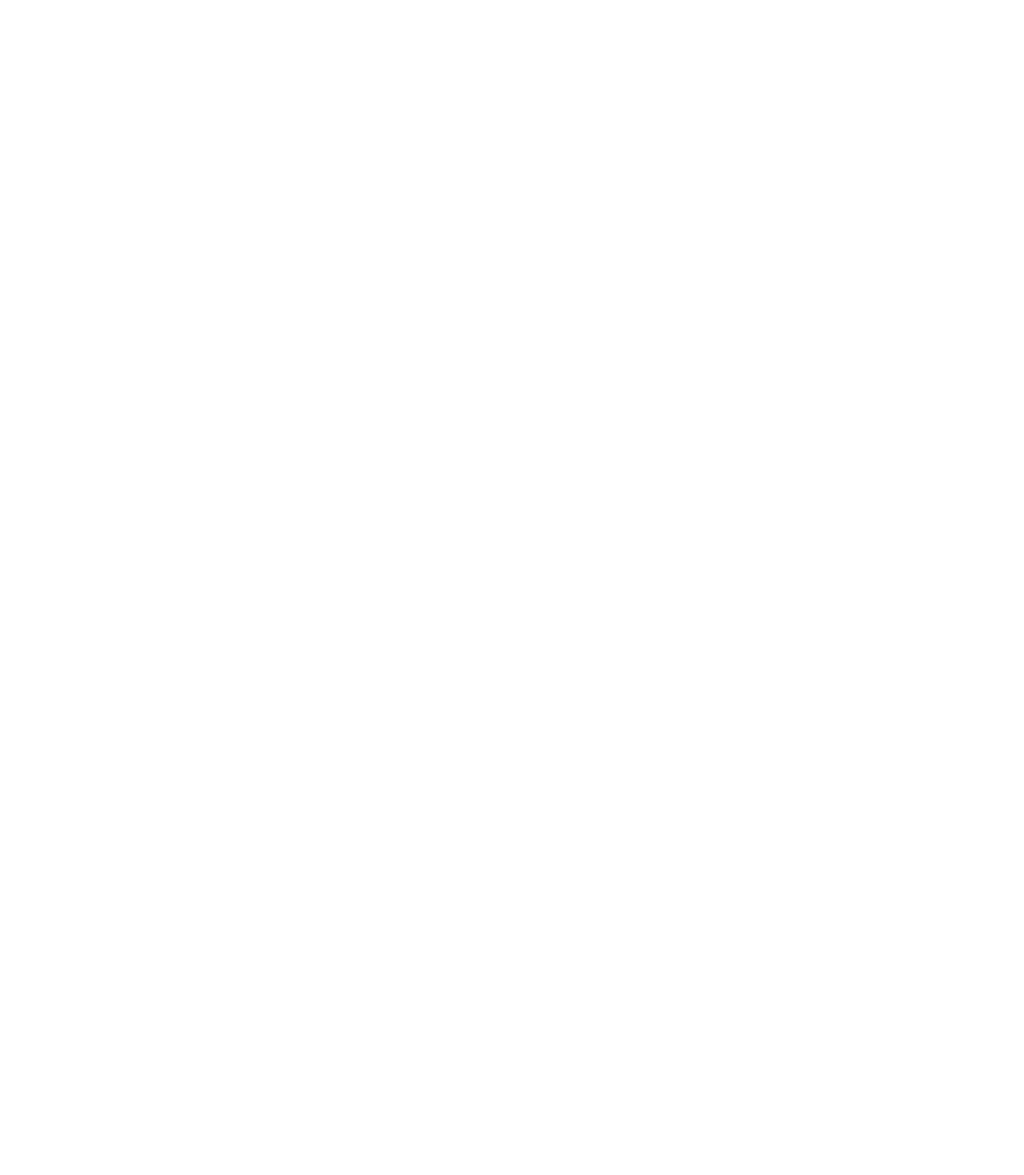
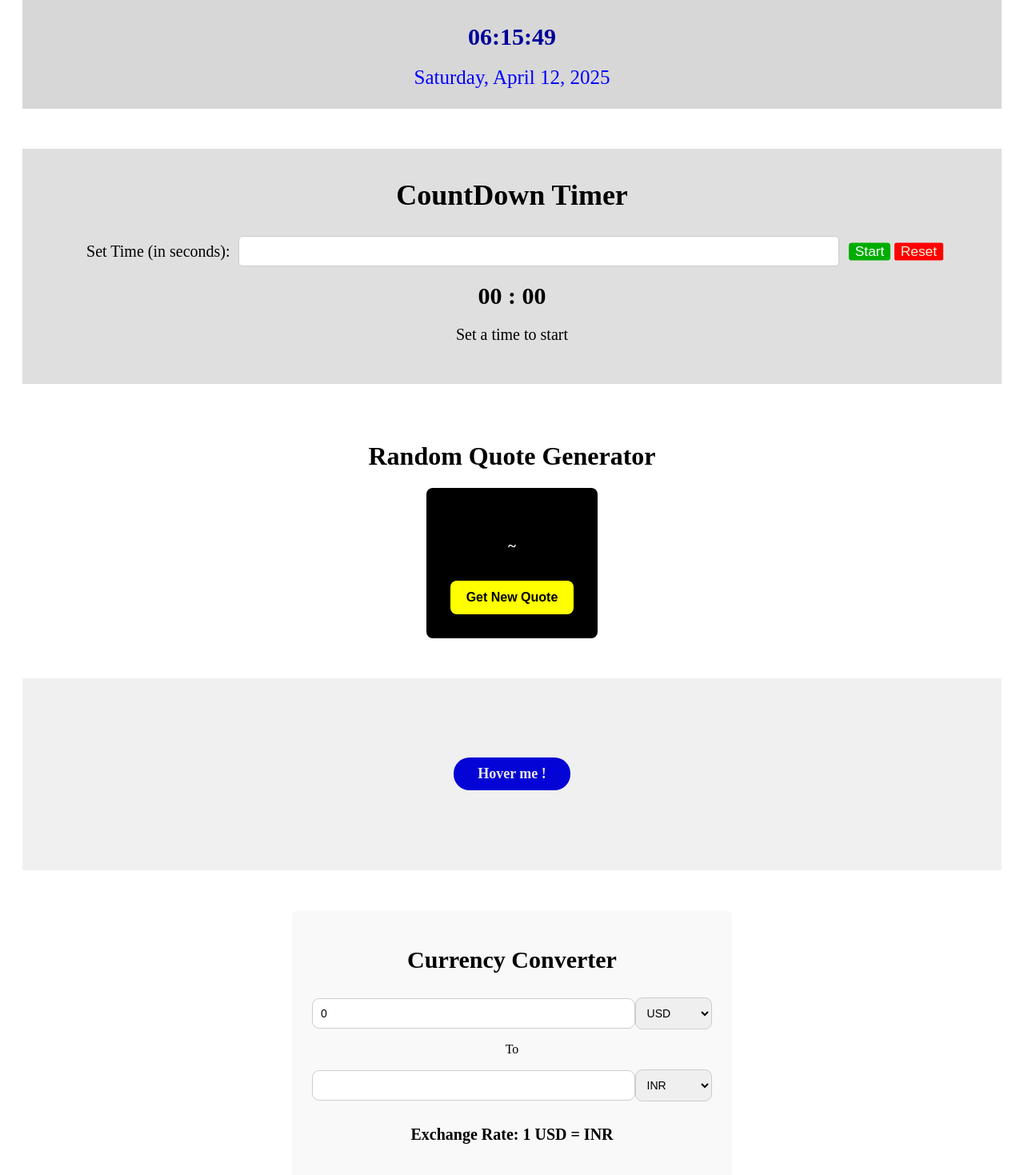
Before and after one commit to rahuldolai28/dummy-react, a React (Vite) app: page / in a window 1280 px wide. Shown: the part 643-2112 px from the top of the page at 80% size. Before the commit the page ends 800 px from the top, so only its background shows below. Built offline with nearby package versions, Linux system fonts and the light colour scheme; no server answers.

Commit message:
add some new components again

```diff
--- a/src/App.css
+++ b/src/App.css
@@ -4,12 +4,17 @@
     padding: 0px;
     text-align: center;
     box-sizing: border-box;
-  }
+}
 
- .App{
-  padding: 20px;
- }
+.App {
+    padding: 20px;
+}
 
- .title{
-  margin-bottom: 30px;
- }
+.title {
+    margin-bottom: 30px;
+}
+
+.App > * {
+    margin-bottom: 50px;
+    margin-top: 50px;
+}
--- a/src/App.jsx
+++ b/src/App.jsx
@@ -12,16 +12,13 @@ function App() {
     return (
         <div className="App">
             <h1 className="title">Let,s do this</h1>
-            {/* <PaginationTest/>
-            <hr />
+            <PaginationTest />
             <Clock />
-            <hr />
-            <CountdownTimer/>
-            <hr /> */}
+            <CountdownTimer />
             {/* something wrong in <MainProgress/> */}
-            {/* <RandomQuote/> */}
-            {/* <TooltipTest /> */}
-            <CurrencyConverter/>
+            <RandomQuote />
+            <TooltipTest />
+            <CurrencyConverter />
         </div>
     );
 }
--- a/src/components/Tooltip/Tooltip.css
+++ b/src/components/Tooltip/Tooltip.css
@@ -1,3 +1,11 @@
+.main{
+    display: flex;
+    justify-content: center;
+    align-items: center;
+    height: 30vh;
+    background-color: #f0f0f0;
+}
+
 .tooltip-container{
     position: relative;
     display: inline-block;
--- a/src/components/Tooltip/test.jsx
+++ b/src/components/Tooltip/test.jsx
@@ -4,7 +4,7 @@ import "./Tooltip.css";
 export default function TooltipTest() {
     let q = "You are a very good developer👍";
     return (
-        <div>
+        <div className="main">
             <Tooltip
                 delay={600}
                 content={q}
--- /dev/null
+++ b/src/components/currency-converter/currency.css
@@ -0,0 +1,42 @@
+.currency-converter {
+    max-width: 500px;
+    margin: auto;
+    text-align: center;
+    background-color: #f9f9f9;
+    padding: 25px;
+    border-radius: 8px;
+}
+.currency-converter h1 {
+    font-size: 30px;
+    margin-bottom: 30px;
+}
+
+.input-container {
+    display: flex;
+    justify-content: center;
+    align-items: center;
+}
+
+.input-container input{
+    width: 80%;
+    padding: 10px;
+    border: 1px solid #ccc;
+    border-radius: 9px;
+    font-size: 14px;
+    outline: none;
+}
+
+.input-container select{
+    width: 20%;
+    padding: 10px;
+    border: 1px solid #ccc;
+    border-radius: 9px;
+    font-size: 14px;
+    outline: none;
+}
+
+.currency-converter .exchange-rate{
+    margin-top: 30px;
+    font-size: 20px;
+    font-weight: bold;
+}
--- a/src/components/currency-converter/index.jsx
+++ b/src/components/currency-converter/index.jsx
@@ -1,11 +1,12 @@
 import { useEffect, useState } from "react";
+import "./currency.css";
 
 export default function CurrencyConverter() {
     const [amount, setAmount] = useState(0);
     const [fromCurrency, setFromCurrency] = useState("USD");
     const [toCurrency, setToCurrency] = useState("INR");
-    const [exchangeRate, setExchangeRate] = useState();
-    const [convertedAmount, setConvertedAmount] = useState();
+    const [exchangeRate, setExchangeRate] = useState("");
+    const [convertedAmount, setConvertedAmount] = useState("");
 
     async function fetchExchangeRate() {
         const apiResponse = await fetch(
@@ -17,13 +18,12 @@ export default function CurrencyConverter() {
         const result = await apiResponse.json();
         const calculateRate = result?.rates[toCurrency];
         setExchangeRate(calculateRate);
-        console.log(result);
-
+        setConvertedAmount((amount * calculateRate).toFixed(2));
     }
 
     useEffect(() => {
         fetchExchangeRate();
-    },[]);
+    }, [fromCurrency, toCurrency, amount]);
 
     function handleAmountChnage(event) {
         setAmount(event.target.value);
@@ -41,7 +41,6 @@ export default function CurrencyConverter() {
         <div className="currency-converter">
             <h1>Currency Converter</h1>
             <div className="input-container">
-                <label htmlFor="amount">Amount:</label>
                 <input
                     type="number"
                     value={amount}
@@ -63,11 +62,14 @@ export default function CurrencyConverter() {
             <div className="input-container">
                 <input type="text" value={convertedAmount} readOnly />
                 <select value={toCurrency} onChange={handleToCurrencyChange}>
-                    <option value="USD">USD</option>
                     <option value="EUR">EUR</option>
                     <option value="INR">INR</option>
+                    <option value="USD">USD</option>
                 </select>
             </div>
+            <p className="exchange-rate" >
+                Exchange Rate: 1 {fromCurrency} = {exchangeRate} {toCurrency}
+            </p>
         </div>
     );
 }
--- a/src/components/random-quote/index.jsx
+++ b/src/components/random-quote/index.jsx
@@ -35,10 +35,10 @@ export default function RandomQuoteGenerator() {
 
     return (
         <div className="random-quote-generator">
-            <h1>random quote generator</h1>
+            <h1>Random Quote Generator</h1>
             <div className="quote-wrapper">
                 <p>{quote}</p>
-                <h5>{author}</h5>
+                <h5>~ {author}</h5>
                 <button onClick={fetchQuote} className="quote-button">
                     {loading ? "Loading..." : "Get New Quote"}
                 </button>
--- a/src/components/stopwatch/Count.css
+++ b/src/components/stopwatch/Count.css
@@ -4,7 +4,7 @@
     padding-bottom: 30px;
 }
 .title {
-    font-size: 40px;
+    font-size: 36px;
 }
 .start {
     background-color: rgb(0, 173, 0);
@@ -34,3 +34,20 @@
     margin: 20px;
     font-weight: bolder;
 }
+#time-input{
+    width: 60%;
+    border-radius: 5px;
+    margin-right: 10px;
+    padding-left: 5px;
+}
+#time-input:focus{
+    outline: none;
+    border: 2px solid rgb(0, 173, 0);
+}
+.input-label{
+    font-size: 20px;
+    margin-right: 10px;
+}
+.set-time{
+    font-size: 20px;
+}
--- a/src/components/stopwatch/CountdownTimer.jsx
+++ b/src/components/stopwatch/CountdownTimer.jsx
@@ -3,9 +3,7 @@ import Count from "./Count.jsx";
 import "./Count.css";
 export default function CountdownTimer() {
     function handleTimeFinish() {
-        console.log(
-            "Once the timer is finished I want to make an api call and save some data in database "
-        );
+        alert("Time up! ");
     }
 
     const funnyAlerts = [
@@ -18,7 +16,7 @@ export default function CountdownTimer() {
     const randomAlert =
         funnyAlerts[Math.floor(Math.random() * funnyAlerts.length)];
 
-    const [inputValue, setInputValue] = useState(0);
+    const [inputValue, setInputValue] = useState("");
     const [initialTime, setInitialTime] = useState(inputValue);
     function input() {
         function handleInputChange(event) {
@@ -43,7 +41,9 @@ export default function CountdownTimer() {
         }
         return (
             <div className="input-container">
-                <label htmlFor="time-input">Set Time (in seconds):</label>
+                <label className="input-label" htmlFor="time-input">
+                    Set Time (in seconds):
+                </label>
                 <br />
                 <br />
                 <input
@@ -79,19 +79,19 @@ export default function CountdownTimer() {
 
             {input()}
 
-            <Count
-                key={initialTime} // 🔥 This forces Count to reset
-                initialTime={initialTime}
-                onTimeFinish={handleTimeFinish}
-            />
+            {initialTime > 0 && (
+                <Count
+                    key={initialTime}
+                    initialTime={initialTime}
+                    onTimeFinish={handleTimeFinish}
+                />
+            )}
+            {initialTime <= 0 && (
+                <div className="timer">
+                    <p className="running-timer">00 : 00</p>
+                    <p className="set-time">Set a time to start</p>
+                </div>
+            )}
         </div>
     );
 }
-
-// export default function Input({ input }) {
-//     const [inputValue, setInputValue] = useState(input);
-
-//     return (
-
-//     );
-// }
```
